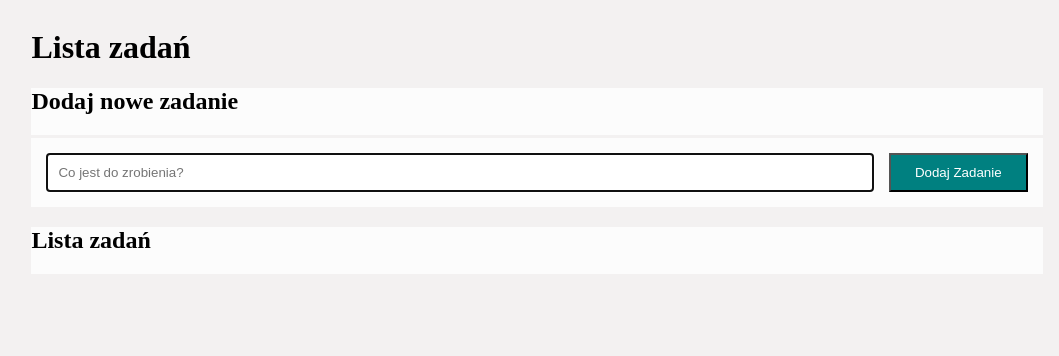
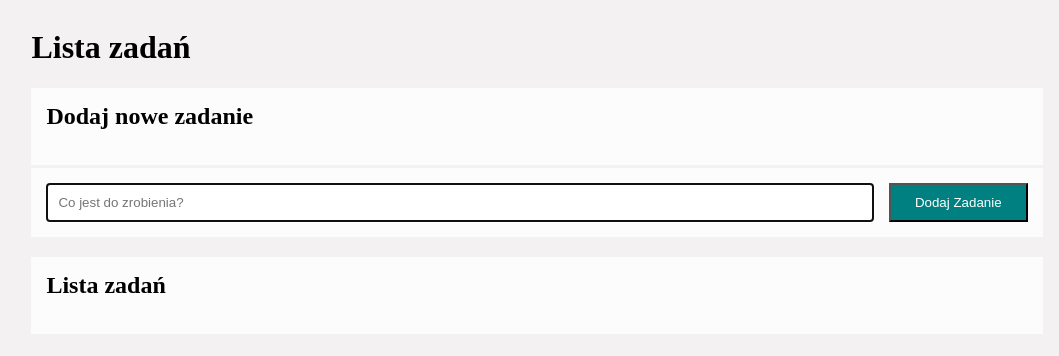
Before and after one commit to m-jarosz/tasks-list, a plain HTML site: page index.html in a window 1280 px wide. Shown: the whole page, without its empty margins (103-1162 px from the left). Drawn offline with Linux system fonts and the light colour scheme.

Commit message:
added padding to subHeader__title

```diff
--- a/css/subHeader.css
+++ b/css/subHeader.css
@@ -1,3 +1,7 @@
 .subHeader {
     border-bottom: 3px solid #f3f1f1;
 }
+
+.subHeader__title {
+    padding: 15px;
+}
```
